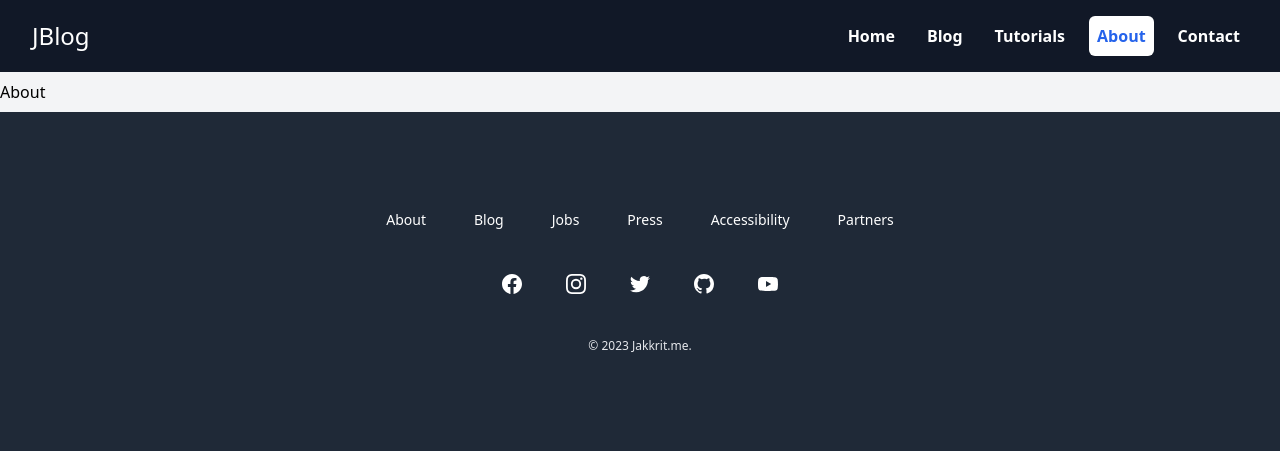
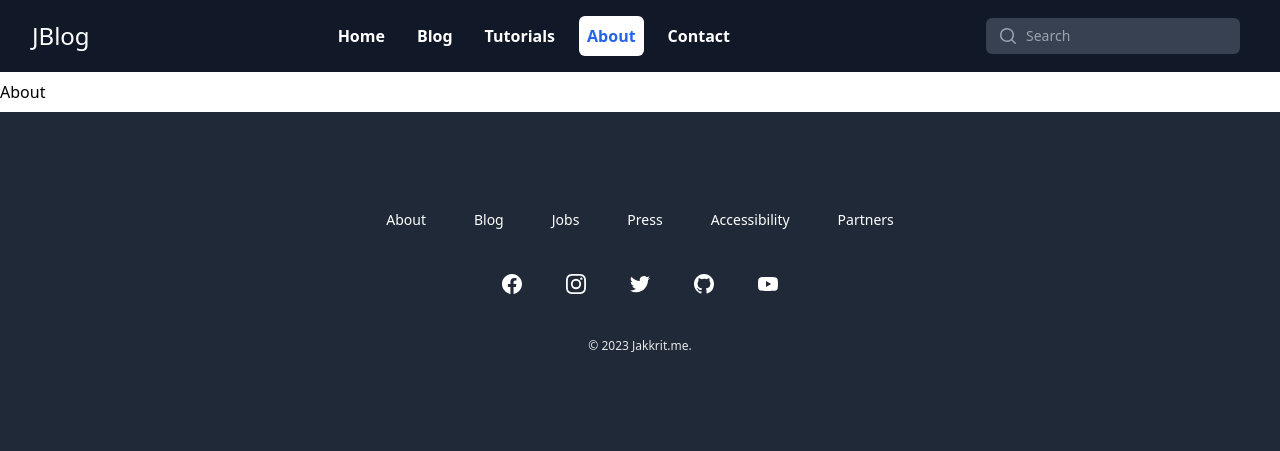
Before and after one commit to jakkrit-puts/web-blog-django, a Django app: page /about-me in a window 1280 px wide. Shown: the top 451 px of the page. Run offline with Django 4.2, Linux system fonts and the light colour scheme; style sheets or scripts are compiled from the project's sources; some libraries are stand-ins or nearby versions.

Commit message:
edit: redesign navbar

```diff
--- a/templates/_base.html
+++ b/templates/_base.html
@@ -15,9 +15,9 @@
 </head>
 <body class="font-display bg-gray-100">
     <nav class="bg-gray-900 sticky top-0 z-50 px-4">
-        <div class="container mx-auto flex justify-between items-center p-4">
+        <div class="container mx-auto flex justify-around items-center p-4">
             <div class="text-white text-2xl "><a href="/">JBlog</a></div>
-            <div class="hidden md:flex">
+            <div class="hidden md:flex flex-1 justify-center px-2 lg:justify-center">
                 <ul class="flex space-x-4">
                     {% with request.resolver_match.url_name as url_name %}
                         <li class="text-white hover:text-blue-300 {% if url_name == 'home' %}bg-white text-blue-600 rounded-md  {% endif %} px-2 py-2 hover:bg-white hover:text-blue-600 rounded-md"><a class="font-bold " href="/">Home</a></li>
@@ -27,6 +27,19 @@
                         <li class="text-white hover:text-blue-300 {% if url_name == 'contact' %}bg-white text-blue-600 rounded-md  {% endif %} px-2 py-2 hover:bg-white hover:text-blue-600 rounded-md"><a class="font-bold" href="/contact">Contact</a></li>
                     {% endwith %}
                 </ul>
+            </div>
+            <div class="flex justify-center px-2 lg:justify-end">
+              <div class="w-full max-w-lg lg:max-w-xs">
+                <label for="search" class="sr-only">Search</label>
+                <div class="relative">
+                  <div class="pointer-events-none absolute inset-y-0 left-0 flex items-center pl-3">
+                    <svg class="h-5 w-5 text-gray-400" viewBox="0 0 20 20" fill="currentColor" aria-hidden="true">
+                      <path fill-rule="evenodd" d="M9 3.5a5.5 5.5 0 100 11 5.5 5.5 0 000-11zM2 9a7 7 0 1112.452 4.391l3.328 3.329a.75.75 0 11-1.06 1.06l-3.329-3.328A7 7 0 012 9z" clip-rule="evenodd" />
+                    </svg>
+                  </div>
+                  <input id="search" name="search" class="block w-full rounded-md border-0 bg-gray-700 py-1.5 pl-10 pr-3 text-gray-300 placeholder:text-gray-400 focus:bg-white focus:text-gray-900 focus:ring-0 sm:text-sm sm:leading-6" placeholder="Search" type="search">
+                </div>
+              </div>
             </div>
             <div class="md:hidden">
             <!-- Mobile menu button -->
@@ -50,7 +63,7 @@
             </div>
         </div>
     </nav>
-    <div class="container mx-auto py-2">
+    <div class="container mx-auto py-2 bg-white">
         {% block content %}
 
         {% endblock content %}
```
